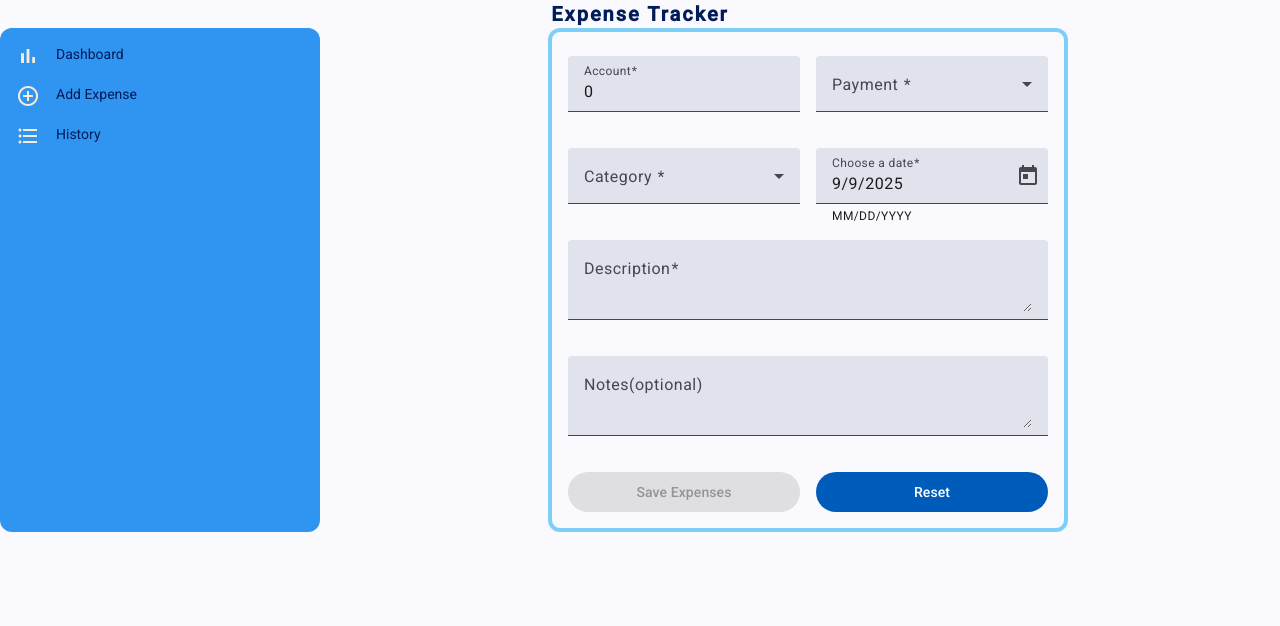
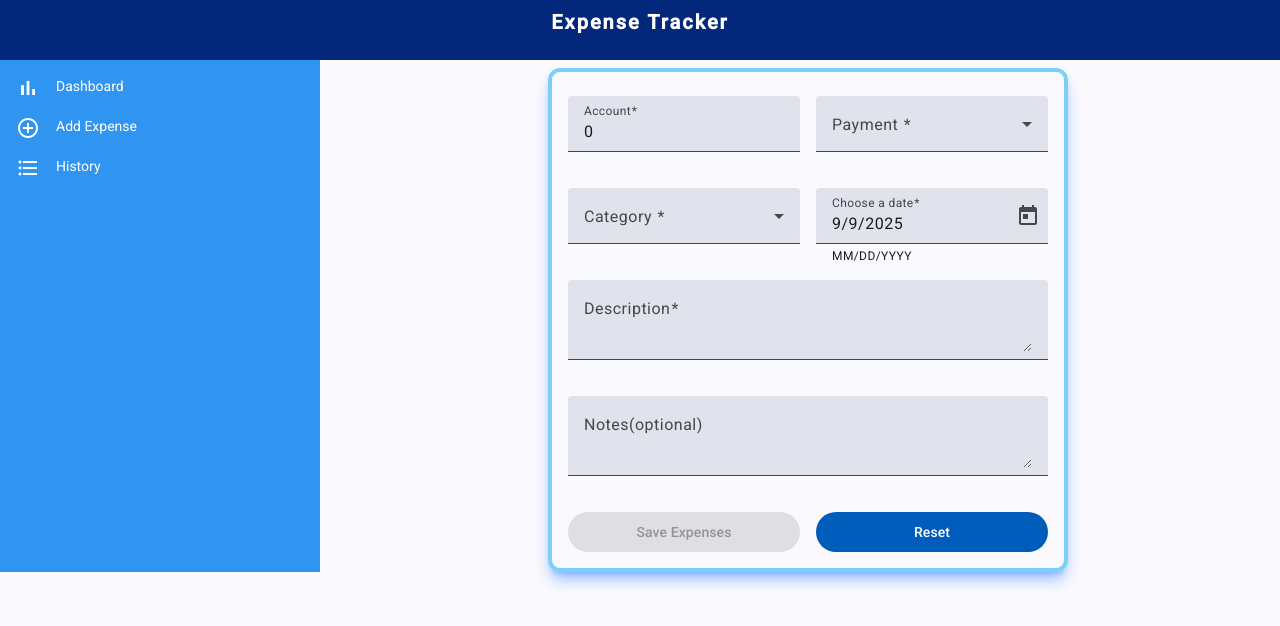
Before and after one commit to DhanyashreeP3S/Task1, an Angular app: page /expense in a window 1280 px wide. Shown: the top 626 px of the page. Built offline with nearby package versions, Linux system fonts and the light colour scheme.

Commit message:
Style is added st sideBar

```diff
--- a/src/app/app.css
+++ b/src/app/app.css
@@ -1,40 +1,8 @@
-/* p{
+
+.bghover:hover{
     height: 30px;
-    /* color: rgba(28, 87, 116, 0.97);
-    letter-spacing: 1px;
-    font-size: 20px;
-    font-weight: bold;
-    text-align: center;
-
-*/
-
-
-.c-container{
-    display: flex;
-    flex-direction: column;
-    height: 800px;
+    padding-left: 3px;
+    background-color: rgba(7, 7, 122, 0.751);
+border-radius: 10px;
+padding-top: 3px;
 }
-
-
-.leftbar{
-    padding: 3px;
-    height: 65%;
-    border-radius: 20px;
-   /* border: 2px solid yellow; */
-    background-color: #326666c5;
-    color: #faebd7;
-    display: flex;
-    flex-direction: column;
-    gap: 30px;
-    padding: 30px 0px 0px 30px ;
-}
-
-
-
-.active{
-    color: rgb(108, 108, 167);
-}
-/* a{
-    text-decoration: none;
-    color: black;
-} */
--- a/src/app/app.html
+++ b/src/app/app.html
@@ -1,31 +1,31 @@
 
 
 <div >
-  <p class=" font-bold tracking-widest text-xl text-center  text-[#011c59]">Expense Tracker</p>
+  <p class=" font-bold tracking-widest text-xl text-center h-15 pt-2 text-white bg-[#03277b] ">Expense Tracker</p>
 
   <div class="flex">
 <section class="w-1/4">
-  <nav  class=" flex h-full gap-4 flex-col text-[#faebd7]  bg-[#3094f1] rounded-xl  p-4">
+  <nav  class=" flex h-full gap-4 flex-col   bg-[#3094f1]    p-4">
 
-<div class="flex gap-4 ">
-  <mat-icon  routerLink="/dashboard" class="cursor-pointer "   aria-hidden="false" aria-label="Example home icon" fontIcon="bar_chart"></mat-icon>
- <a routerLink="/dashboard" routerLinkActive="active" class="hidden sm:block no-underline text-[#011c59]" >
+
+<div class="flex gap-4  text-white bghover ">
+  <mat-icon  routerLink="/dashboard" class="cursor-pointer  text-white"   aria-hidden="false" aria-label="Example home icon" fontIcon="bar_chart"></mat-icon>
+ <a routerLink="/dashboard" routerLinkActive="active" class="hidden sm:block no-underline " >
  Dashboard</a> <br>
 </div>
 
 
-
-<div class="flex gap-4" >
-  <mat-icon  routerLink="/expense"  class="cursor-pointer "   aria-hidden="false" aria-label="Example home icon" fontIcon="control_point">
-  </mat-icon><a routerLink="/expense"  routerLinkActive="active"  class="hidden sm:block no-underline text-[#011c59]">
+<div class="flex gap-4  text-white  bghover" >
+  <mat-icon  routerLink="/expense"  class="cursor-pointer  text-[#03277b]"   aria-hidden="false" aria-label="Example home icon" fontIcon="control_point">
+  </mat-icon><a routerLink="/expense"  routerLinkActive="active"  class="hidden sm:block no-underline ">
 Add Expense</a><br>
 </div>
 
 
 
-<div class="flex gap-4" >
+<div class="flex gap-4  text-white  bghover" >
   <mat-icon routerLink="/history"   class="cursor-pointer "  aria-hidden="false" aria-label="Example home icon" fontIcon="format_list_bulleted"></mat-icon>
-  <a routerLink="/history"   routerLinkActive="active"    class="hidden sm:block no-underline text-[#011c59]">History</a>
+  <a routerLink="/history"   routerLinkActive="active"    class="hidden sm:block no-underline">History</a>
 </div>
 </nav>
 </section>
--- a/src/expense/expense.html
+++ b/src/expense/expense.html
@@ -1,6 +1,6 @@
 
 <div id="formcontainer">
-<form  (submit)="onsubmit()" [formGroup]='form' class="w-130 flex p-4 flex-col gap-4 justify-center rounded-xl  pt-6  border-4 border-sky-500/50 ">
+<form  (submit)="onsubmit()" [formGroup]='form' class="w-130 mt-2  shadow-lg shadow-blue-500/50   flex p-4 flex-col gap-4 justify-center rounded-xl  pt-6  border-4 border-sky-500/50 ">
 
 
   <div class="w-full grid sm:grid-cols-2 grid-cols-1  gap-4 ">
@@ -87,8 +87,8 @@
 
 <div class="w-full grid  sm:grid-cols-2 grid-cols-1 gap-4 ">
 
-<button matButton="filled"   class="cursor-pointer"  [disabled]="form.invalid" type="submit">Save Expenses</button>
-    <button matButton="filled"  class="cursor-pointer" (click)="onReset()" type="reset">Reset</button>
+<button matButton="filled"   class="cursor-pointer ease-in-out hover:-translate-y-1 hover:bg-red-400 hover:scale-100"  [disabled]="form.invalid" type="submit">Save Expenses</button>
+    <button matButton="filled"  class="cursor-pointer  ease-in-out hover:-translate-y-1 hover:scale-100 hover:bg-red-400" (click)="onReset()" type="reset">Reset</button>
 </div>
 
 </form>
--- a/src/history/history.css
+++ b/src/history/history.css
@@ -9,7 +9,7 @@
 
 
 .table-height {
-    height: calc(100vh - 166px);
+    height: calc(100vh - 200px);
 }
 
 @media (width < 40rem) {
--- a/src/history/history.html
+++ b/src/history/history.html
@@ -2,13 +2,12 @@
 
   <!-- bg-[#295f6c]  -->
   <section
-    class=" w-full h-1/4 text-white font-bold tracking-widest bg-[#3094f1]    items-center  justify-between flex ">
+    class=" w-full h-1/4 text-white mt-4 font-bold tracking-widest bg-[#3094f1]   items-center  justify-between flex ">
     <h1 class="text-[#011c59] pl-2">Expense history</h1>
 
     <div class="flex  gap-4 ">
       <button class="sm:hidden flex items-center rounded-lg bg-[#03277b] w-10 pl-2"> <mat-icon style="font-size: 20px;"
           fontIcon="add"></mat-icon></button>
-
       <button class=" h-10 w-25 bg-[#03277b] tracking-widest rounded-xl font-bold" type="submit">Export</button>
       <button
         class="sm:flex hidden  w-25 gap-2 tracking-widest rounded-xl  bg-[#03277b] font-bold items-center justify-center "
@@ -52,7 +51,7 @@
 </form>
 <section class="w-full table-height touch-auto overflow-auto">
 
-  <table (matSortChange)="announceSortChange($event)" mat-table [dataSource]="dataSource" matSort
+  <table (matSortChange)="announceSortChange($event)" matSortActive="date" matSortStart="desc" matSortDisableClear mat-table [dataSource]="dataSource" matSort
     class="mat-elevation-z8">
 
     <ng-container matColumnDef="date">
--- a/src/history/history.ts
+++ b/src/history/history.ts
@@ -11,7 +11,7 @@ import { Router } from '@angular/router';
 import { ExpenseService, Expense } from '../expense/expense-service';
 import { DatePipe } from '@angular/common';
 import { FormBuilder, FormControl, FormGroup, FormsModule, ReactiveFormsModule } from '@angular/forms';
-import {MatSort, Sort, MatSortModule} from '@angular/material/sort';
+import {MatSort, Sort, MatSortModule, MatSortable} from '@angular/material/sort';
 import { LiveAnnouncer } from '@angular/cdk/a11y';
 
 
@@ -39,9 +39,7 @@ export class History implements OnInit,AfterViewInit {
 
     @ViewChild(MatSort) sort?: MatSort;
 
-    @ViewChild(MatSort, {static: false}) set value(val: MatSort) {
-      console.log(val);
-    }
+
 
   formData!: FormGroup;
   displayedColumns: string[] = ['date', 'account', 'category', 'payment', 'description', 'notes'];
@@ -82,7 +80,7 @@ export class History implements OnInit,AfterViewInit {
 
 
    ngAfterViewInit() {
-    console.log(this.sort);
+    this.sort?.sort(({ id: 'date', start: 'desc'}) as MatSortable)
     this.dataSource.sort = this.sort;
     this.sort?.sortChange.subscribe(data => {
       console.log(data);
```
